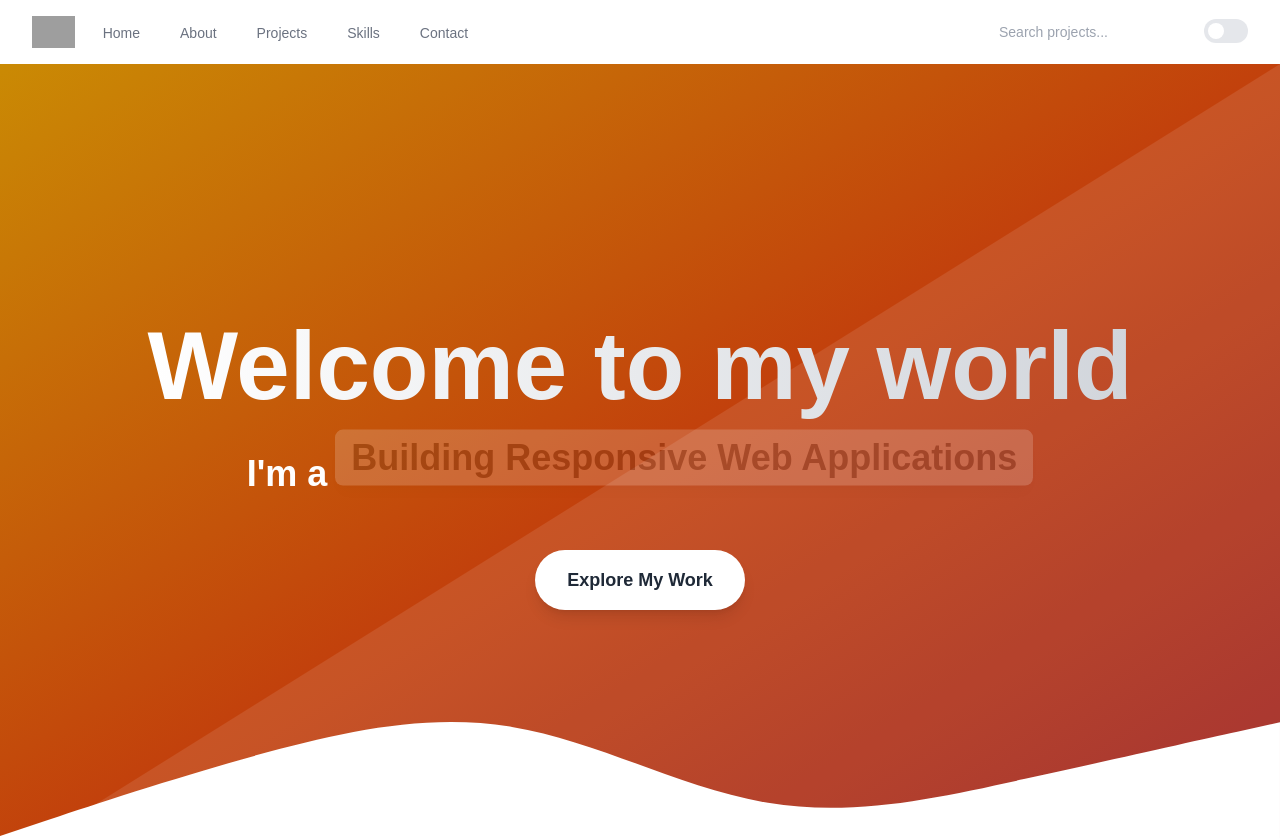
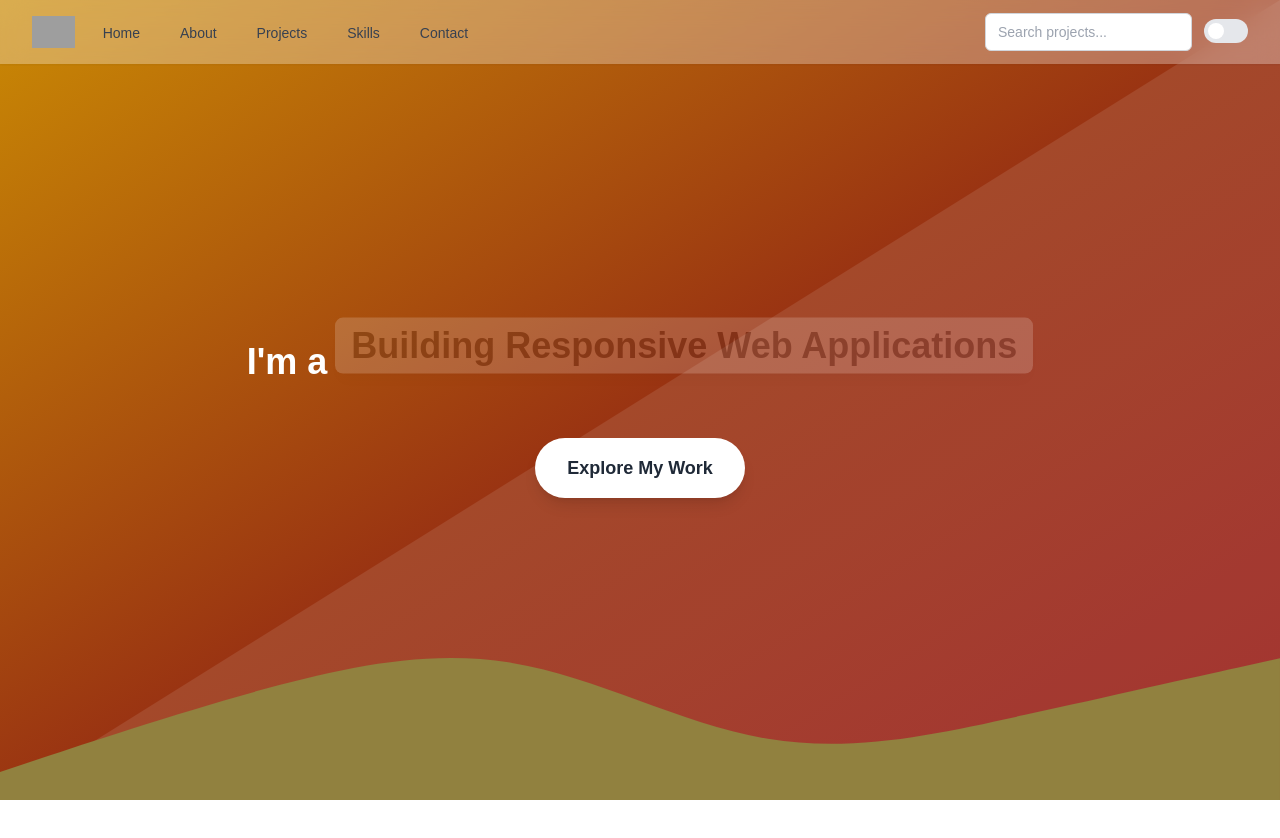
Before and after one commit to vinender/my-dev-portfolio, a Next.js app: page / in a window 1280 px wide. Shown: the top 838 px of the page. Built offline with nearby package versions, Linux system fonts and the light colour scheme; grey boxes are pictures that could not be loaded.

Commit message:
hero, navbar updates

```diff
--- a/src/components/Hero.tsx
+++ b/src/components/Hero.tsx
@@ -8,9 +8,9 @@ const taglines = [
 ];
 
 const gradients = [
-  'from-blue-600 via-indigo-700 to-purple-800',
-  'from-green-600 via-teal-700 to-cyan-800',
-  'from-yellow-600 via-orange-700 to-red-800',
+  'from-blue-600 via-yellow-800 to-orange-800',
+  'from-green-600 via-teal-800 to-cyan-800',
+  'from-yellow-600 via-orange-800 to-red-800',
 ];
 
 export default function Hero() {
@@ -40,7 +40,7 @@ export default function Hero() {
           transition={{ duration: 1, delay: 0.2 }}
         >
           <span className="bg-clip-text text-transparent bg-gradient-to-r from-white to-gray-300">
-            Welcome to my world
+
           </span>
         </motion.h1>
 
@@ -80,7 +80,7 @@ export default function Hero() {
       </div>
       <div className="absolute bottom-0 left-0 right-0 z-10">
         <svg viewBox="0 0 1440 320" className="w-full h-auto">
-          <path fill="#ffffff" fillOpacity="1" d="M0,288L48,272C96,256,192,224,288,197.3C384,171,480,149,576,165.3C672,181,768,235,864,250.7C960,267,1056,245,1152,224C1248,203,1344,181,1392,170.7L1440,160L1440,320L1392,320C1344,320,1248,320,1152,320C1056,320,960,320,864,320C768,320,672,320,576,320C480,320,384,320,288,320C192,320,96,320,48,320L0,320Z"></path>
+          <path fill="#91813f" fillOpacity="1" d="M0,288L48,272C96,256,192,224,288,197.3C384,171,480,149,576,165.3C672,181,768,235,864,250.7C960,267,1056,245,1152,224C1248,203,1344,181,1392,170.7L1440,160L1440,320L1392,320C1344,320,1248,320,1152,320C1056,320,960,320,864,320C768,320,672,320,576,320C480,320,384,320,288,320C192,320,96,320,48,320L0,320Z"></path>
         </svg>
       </div>
     </motion.div>
--- a/src/components/Navbar.tsx
+++ b/src/components/Navbar.tsx
@@ -1,6 +1,8 @@
+// Navbar.tsx
+
 import { useState } from 'react';
 import { Disclosure } from '@headlessui/react';
-import { MenuIcon, XIcon } from '@heroicons/react/outline';
+import { MenuIcon, XIcon } from '@heroicons/react/solid'; // Ensure correct path based on your Heroicons version
 import ThemeToggle from './ThemeToggle';
 
 const navigation = [
@@ -15,11 +17,15 @@ export default function Navbar() {
   const [searchQuery, setSearchQuery] = useState('');
 
   return (
-    <Disclosure as="nav" className="bg-white shadow-sm dark:bg-gray-800">
+    <Disclosure
+      as="nav"
+      className="fixed w-full z-50 bg-white bg-opacity-30 backdrop-blur-md shadow-sm dark:bg-gray-800 dark:bg-opacity-30"
+    >
       {({ open }) => (
         <>
           <div className="max-w-7xl mx-auto px-4 sm:px-6 lg:px-8">
             <div className="flex justify-between h-16">
+              {/* Left side - Logo and navigation links */}
               <div className="flex">
                 <div className="flex-shrink-0 flex items-center">
                   <img
@@ -33,20 +39,21 @@ export default function Navbar() {
                     <a
                       key={item.name}
                       href={item.href}
-      className="border-transparent text-gray-500 hover:border-gray-300 hover:text-gray-700 inline-flex items-center px-1 pt-1 border-b-2 text-sm font-medium dark:text-gray-300 dark:hover:text-white"
+                      className="text-gray-700 dark:text-gray-300 hover:text-gray-900 dark:hover:text-white inline-flex items-center px-1 pt-1 border-b-2 border-transparent text-sm font-medium"
                     >
                       {item.name}
                     </a>
                   ))}
                 </div>
+              </div>
 
-              </div>
+              {/* Middle - Search input */}
               <div className="flex items-center">
                 <div className="flex-shrink-0">
                   <input
                     type="text"
                     placeholder="Search projects..."
-                    className="border-gray-300 rounded-md px-3 py-2 text-sm dark:bg-gray-700 dark:text-white"
+                    className="border border-gray-300 dark:border-gray-600 rounded-md px-3 py-2 text-sm bg-white dark:bg-gray-700 text-gray-900 dark:text-white focus:outline-none focus:ring-2 focus:ring-indigo-500"
                     value={searchQuery}
                     onChange={(e) => setSearchQuery(e.target.value)}
                   />
@@ -55,8 +62,10 @@ export default function Navbar() {
                   <ThemeToggle />
                 </div>
               </div>
-              <div className="-mr-2 flex items-center sm:hidden">
-                <Disclosure.Button className="inline-flex items-center justify-center p-2 rounded-md text-gray-400 hover:text-gray-500 hover:bg-gray-100 focus:outline-none focus:ring-2 focus:ring-inset focus:ring-indigo-500 dark:hover:bg-gray-700">
+
+              {/* Right side - Mobile menu button */}
+              <div className="flex items-center sm:hidden">
+                <Disclosure.Button className="inline-flex items-center justify-center p-2 rounded-md text-gray-400 hover:text-gray-500 hover:bg-gray-100 dark:hover:bg-gray-700 focus:outline-none focus:ring-2 focus:ring-inset focus:ring-indigo-500">
                   <span className="sr-only">Open main menu</span>
                   {open ? (
                     <XIcon className="block h-6 w-6" aria-hidden="true" />
@@ -68,6 +77,7 @@ export default function Navbar() {
             </div>
           </div>
 
+          {/* Mobile menu, show/hide based on menu state */}
           <Disclosure.Panel className="sm:hidden">
             <div className="pt-2 pb-3 space-y-1">
               {navigation.map((item) => (
@@ -75,7 +85,7 @@ export default function Navbar() {
                   key={item.name}
                   as="a"
                   href={item.href}
-                  className="border-transparent text-gray-500 hover:bg-gray-50 hover:border-gray-300 hover:text-gray-700 block pl-3 pr-4 py-2 border-l-4 text-base font-medium dark:text-gray-300 dark:hover:bg-gray-700 dark:hover:text-white"
+                  className="block pl-3 pr-4 py-2 border-l-4 border-transparent text-base font-medium text-gray-700 dark:text-gray-300 hover:bg-gray-50 dark:hover:bg-gray-700 hover:border-gray-300 dark:hover:border-gray-600 hover:text-gray-900 dark:hover:text-white"
                 >
                   {item.name}
                 </Disclosure.Button>
```
Lines whose indentation alone changed are shown as unchanged.
